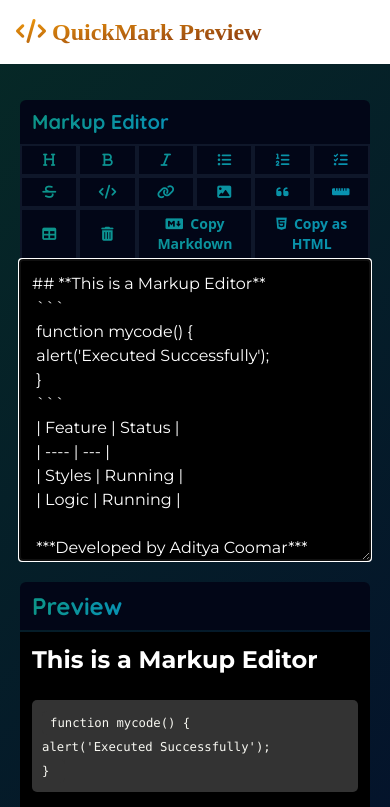
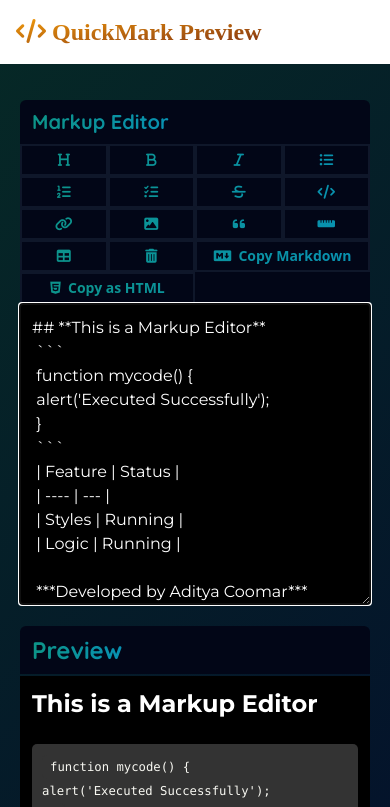
Before and after one commit to Aditya-Coomar/QuickMark, a React (Create React App) app: page / in a window 390 px wide. Shown: the top 807 px of the page. Built offline with nearby package versions, Linux system fonts and the light colour scheme; a web font is replaced by a local one.

Commit message:
fix: menu grid for small screen

```diff
--- a/src/components/live-markdown.js
+++ b/src/components/live-markdown.js
@@ -117,7 +117,7 @@ export default function LiveMarkdown() {
           </span>
         </div>
         <div className="bg-slate-950 text-sm sm:text-base md:text-lg">
-          <div className="grid grid-cols-6 items-stretch gap-0 bg-gradient-to-r from-teal-600 to-cyan-600 bg-clip-text text-transparent font-bold">
+          <div className="grid grid-cols-4 sm:grid-cols-6 items-stretch gap-0 bg-gradient-to-r from-teal-600 to-cyan-600 bg-clip-text text-transparent font-bold">
             {buttonType.map((button) => (
               <button
                 className="p-1 text-center border-2 border-slate-900 hover:bg-gradient-to-r hover:from-teal-700 hover:to-cyan-700 hover:text-slate-950"
```
